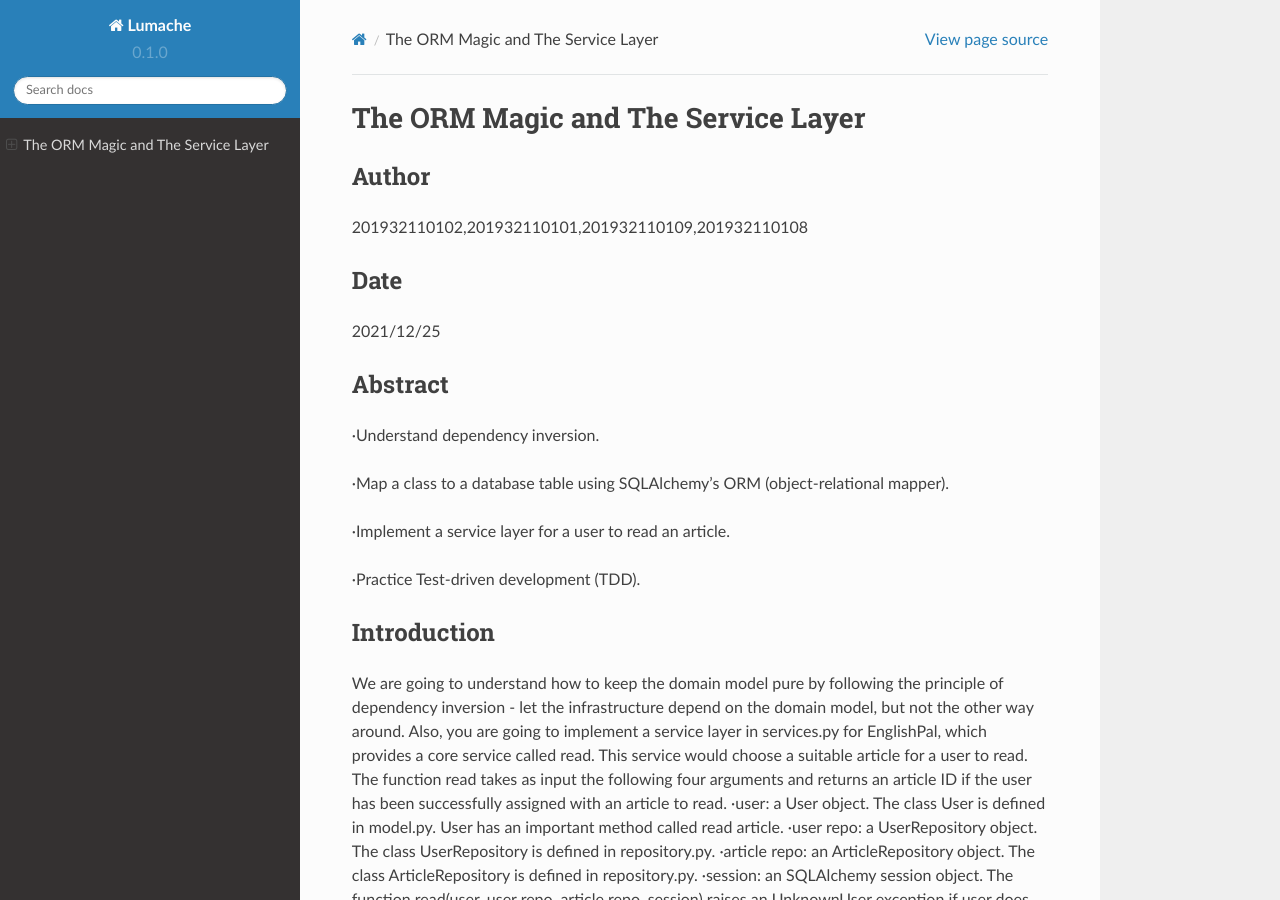
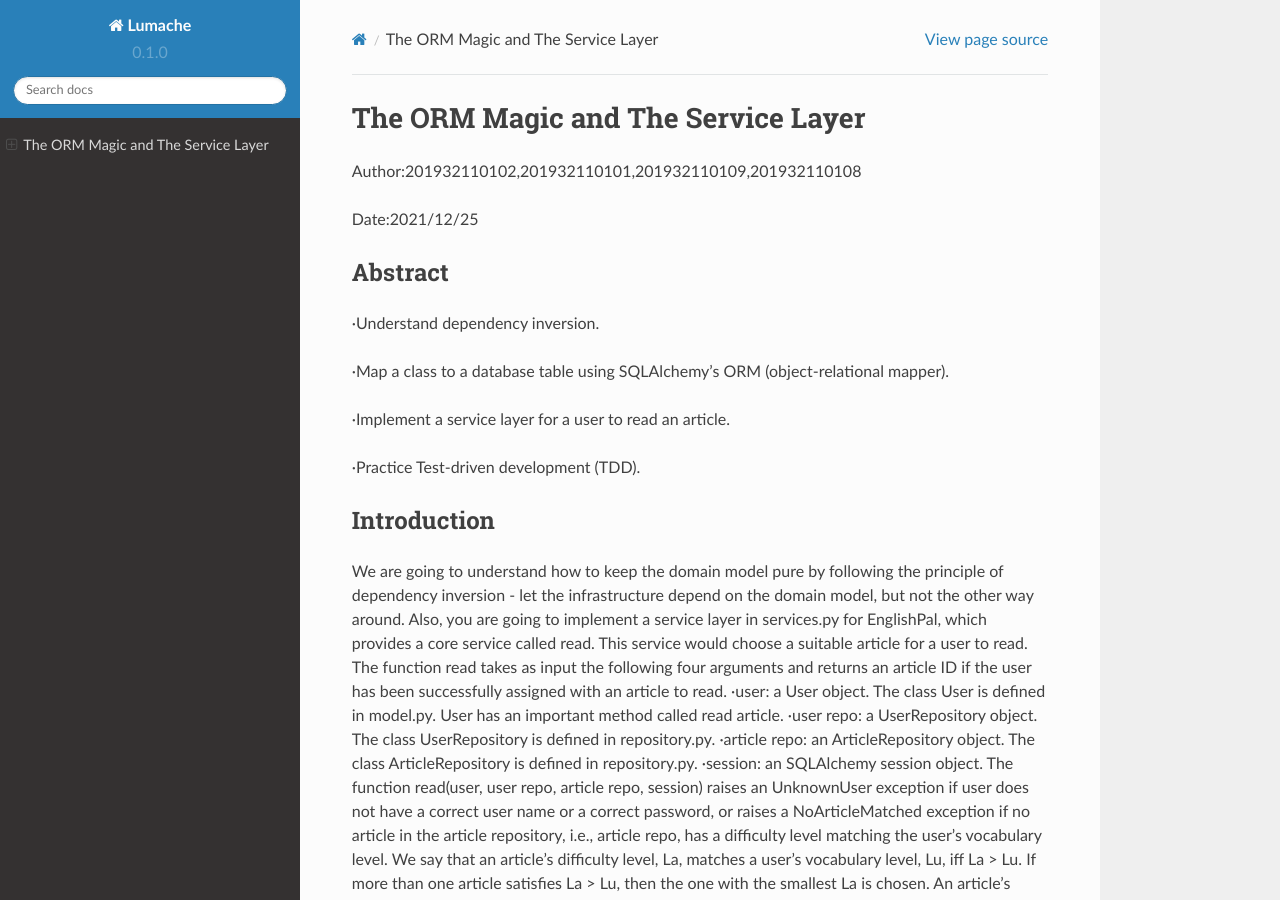
Before and after one commit to lcyyy22/EnglishPal-master, a Sphinx documentation site: the page built from docs/source/index.rst, in a window 1280 px wide and 900 px high. Built offline with Sphinx 7.4.7 and the Read the Docs theme 2.0.0, drawn with Linux system fonts in a browser that asks for light colours.

```diff
--- a/docs/source/index.rst
+++ b/docs/source/index.rst
@@ -1,13 +1,9 @@
 The ORM Magic and The Service Layer
 ===================================
 
-Author
---------
-201932110102,201932110101,201932110109,201932110108
+Author:201932110102,201932110101,201932110109,201932110108
 
-Date
---------
-2021/12/25
+Date:2021/12/25
 
 Abstract
 --------
```
